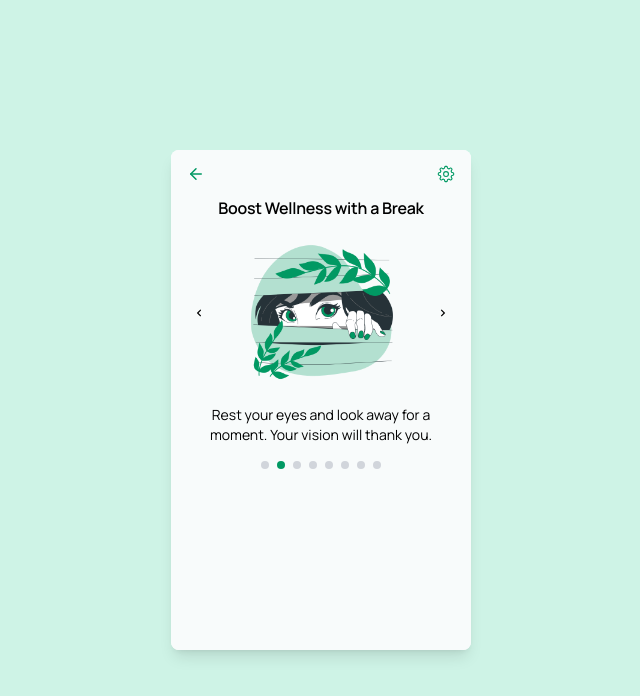
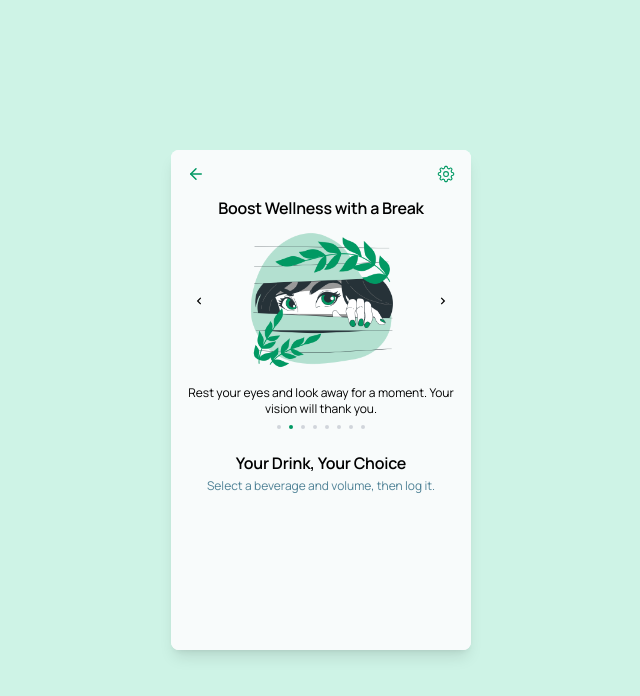
Before and after one commit to seanverano/reboost, a React (Vite) app: page /wellness-reminder in a window 1280 px wide. Shown: the top 696 px of the page, without its empty margins (319-959 px from the left). Built offline with nearby package versions, Linux system fonts and the light colour scheme.

Commit message:
Update sliding banner text and add WellnessSelection header

```diff
--- a/src/components/wellness_reminder/WellnessHero.jsx
+++ b/src/components/wellness_reminder/WellnessHero.jsx
@@ -22,7 +22,7 @@ const WellnessHero = () => {
   };
 
   return (
-    <div className="relative w-full max-w-3xl mx-auto px-4 py-5 font-manrope">
+    <div className="relative w-full max-w-3xl mx-auto px-4 py-2 font-manrope">
       <div className="relative aspect-video flex items-center justify-center">
         <img
           src={slides[currentSlide].image}
@@ -33,16 +33,16 @@ const WellnessHero = () => {
         <BannerSlideButton prevSlide={prevSlide} nextSlide={nextSlide} />
       </div>
 
-      <div className="mt-4 text-center">
-        <p className="text-sm">{slides[currentSlide].text}</p>
+      <div className="mt-2 text-center">
+        <p className="text-xs">{slides[currentSlide].text}</p>
       </div>
 
-      <div className="flex justify-center gap-2 mt-4">
+      <div className="flex justify-center gap-2 mt-2">
         {slides.map((_, index) => (
           <button
             key={index}
             onClick={() => setCurrentSlide(index)}
-            className={`w-2 h-2 rounded-full transition-colors ${
+            className={`w-1 h-1 rounded-full transition-colors ${
               currentSlide === index ? "bg-[#019963]" : "bg-gray-300"
             }`}
           />
--- a/src/components/wellness_reminder/WellnessSelection.jsx
+++ b/src/components/wellness_reminder/WellnessSelection.jsx
@@ -1,5 +1,19 @@
 const WellnessSelection = () => {
-  return <>test</>;
+  return (
+    <>
+      <div className="relative z-10">
+        <h1 className="text-center font-semibold text-[lg] leading-tight tracking-[-0.015em] px-4 mb-1 mt-4">
+          Your Drink, Your Choice
+        </h1>
+        <p className="flex justify-center px-2 text-[#4f8296] text-xs font-normal leading-normal mb-5">
+          Select a beverage and volume, then log it.
+        </p>
+        <div className="flex flex-row">
+          <div className="flex-[80%] gap-y-2 mb-5 flex flex-col text-center items-center justify-center"></div>
+        </div>
+      </div>
+    </>
+  );
 };
 
 export default WellnessSelection;
--- a/src/components/wellness_reminder/wellness_utilities/bannerData.js
+++ b/src/components/wellness_reminder/wellness_utilities/bannerData.js
@@ -26,15 +26,15 @@ const slides = [
   },
   {
     image: snack,
-    text: "Enjoy a snack to keep your energy up.",
+    text: "Enjoy a healthy snack to keep your energy levels up.",
   },
   {
     image: drink,
-    text: "Stay hydrated. A sip of water goes a long way.",
+    text: "Stay hydrated throughout the day. A sip of water goes a long way.",
   },
   {
     image: nap,
-    text: "A short nap can recharge your body and mind.",
+    text: "A short, refreshing nap can recharge both your body and mind.",
   },
   {
     image: wellness,
--- a/src/pages/WellnessPage.jsx
+++ b/src/pages/WellnessPage.jsx
@@ -1,5 +1,6 @@
 import WellnessHeader from "../components/wellness_reminder/WellnessHeader";
 import WellnessHero from "../components/wellness_reminder/WellnessHero";
+import WellnessSelection from "../components/wellness_reminder/WellnessSelection";
 
 const WellnessPage = () => {
   return (
@@ -9,6 +10,7 @@ const WellnessPage = () => {
         Boost Wellness with a Break
       </h1>
       <WellnessHero />
+      <WellnessSelection />
     </div>
   );
 };
```
